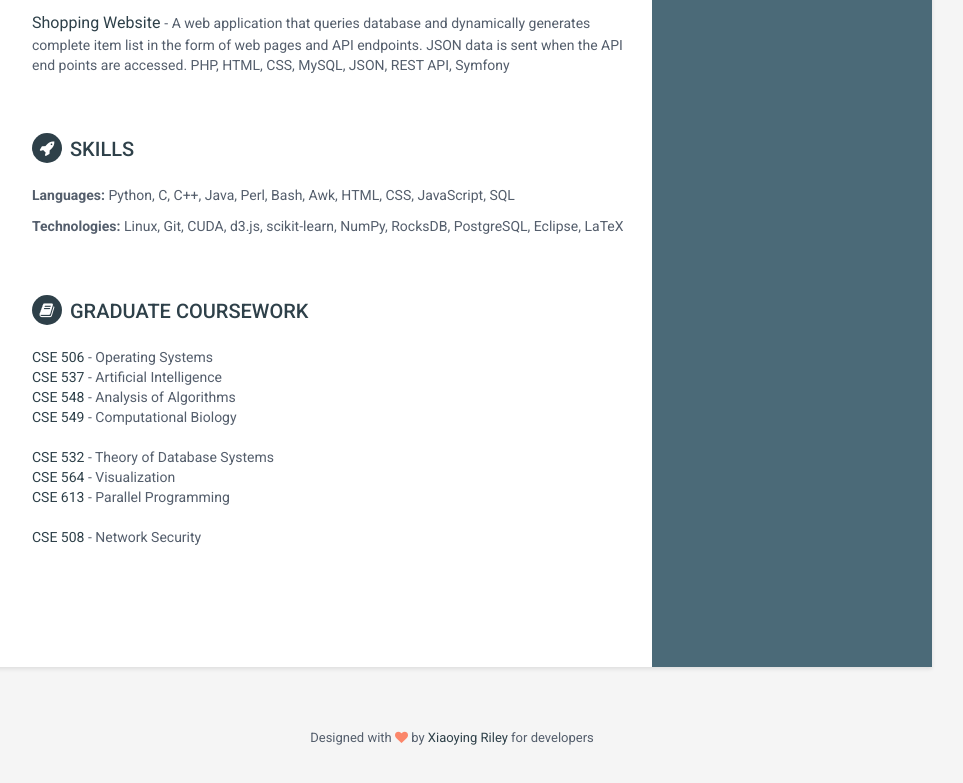
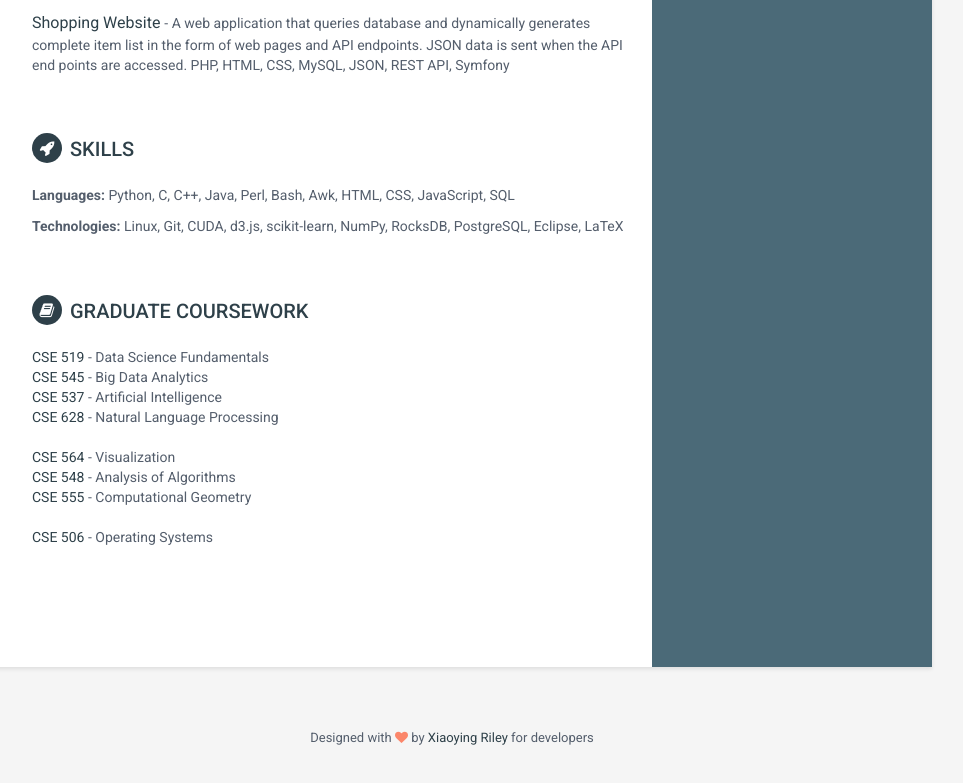
Before and after one commit to sandeep-sunia/sandeep-sunia.github.io, a plain HTML site: page index.html in a window 1280 px wide. Shown: the part 1882-2665 px from the top of the page, without its empty margins (188-1151 px from the left). Drawn offline with Linux system fonts and the light colour scheme.

Commit message:
changes
changes

```diff
--- a/index.html
+++ b/index.html
@@ -211,16 +211,16 @@
 
             <section class="coursework-section section">
                 <h2 class="section-title"><i class="fa fa-book"></i>Graduate Coursework</h2>
-                <a href="http://www3.cs.stonybrook.edu/~ezk/cse506-f16/" target="_blank">CSE 506</a> - Operating Systems<br/>
+                <a href="http://www3.cs.stonybrook.edu/~skiena/519/" target="_blank">CSE 519</a> - Data Science Fundamentals<br/>
+                <a href="https://www3.cs.stonybrook.edu/~has/CSE545/" target="_blank">CSE 545</a> - Big Data Analytics<br/>
                 <a href="https://www.cs.stonybrook.edu/students/Graduate-Studies/courses/CSE537" target="_blank">CSE 537</a> - Artificial Intelligence<br/>
+                <a href="http://www3.cs.stonybrook.edu/~niranjan/cse628.html" target="_blank">CSE 628</a> - Natural Language Processing<br/>
+                <br/>
+                <a href="http://www3.cs.stonybrook.edu/~mueller/teaching/cse564/" target="_blank">CSE 564</a> - Visualization<br/>
                 <a href="http://www3.cs.stonybrook.edu/~rezaul/CSE548-F16.html" target="_blank">CSE 548</a> - Analysis of Algorithms<br/>
-                <a href="https://rob-p.github.io/CSE549F16/" target="_blank">CSE 549</a> - Computational Biology<br/>
+                <a href="http://www.ams.sunysb.edu/~jsbm/courses/545/ams545.html" target="_blank">CSE 555</a> - Computational Geometry<br/>
                 <br/>
-                <a href="http://www3.cs.stonybrook.edu/~kifer/Courses/cse532/" target="_blank">CSE 532</a> - Theory of Database Systems<br/>
-                <a href="http://www3.cs.stonybrook.edu/~mueller/teaching/cse564/" target="_blank">CSE 564</a> - Visualization<br/>
-                <a href="http://www3.cs.stonybrook.edu/~rezaul/CSE613-S17.html" target="_blank">CSE 613</a> - Parallel Programming<br/>
-                <br/>
-                <a href="http://www3.cs.stonybrook.edu/~mikepo/CSE508/2017/" target="_blank">CSE 508</a> - Network Security<br/>
+                <a href="http://www3.cs.stonybrook.edu/~ezk/cse506/" target="_blank">CSE 506</a> - Operating Systems<br/>
             </section><!--//skills-section-->
 
         </div><!--//main-body-->
```
